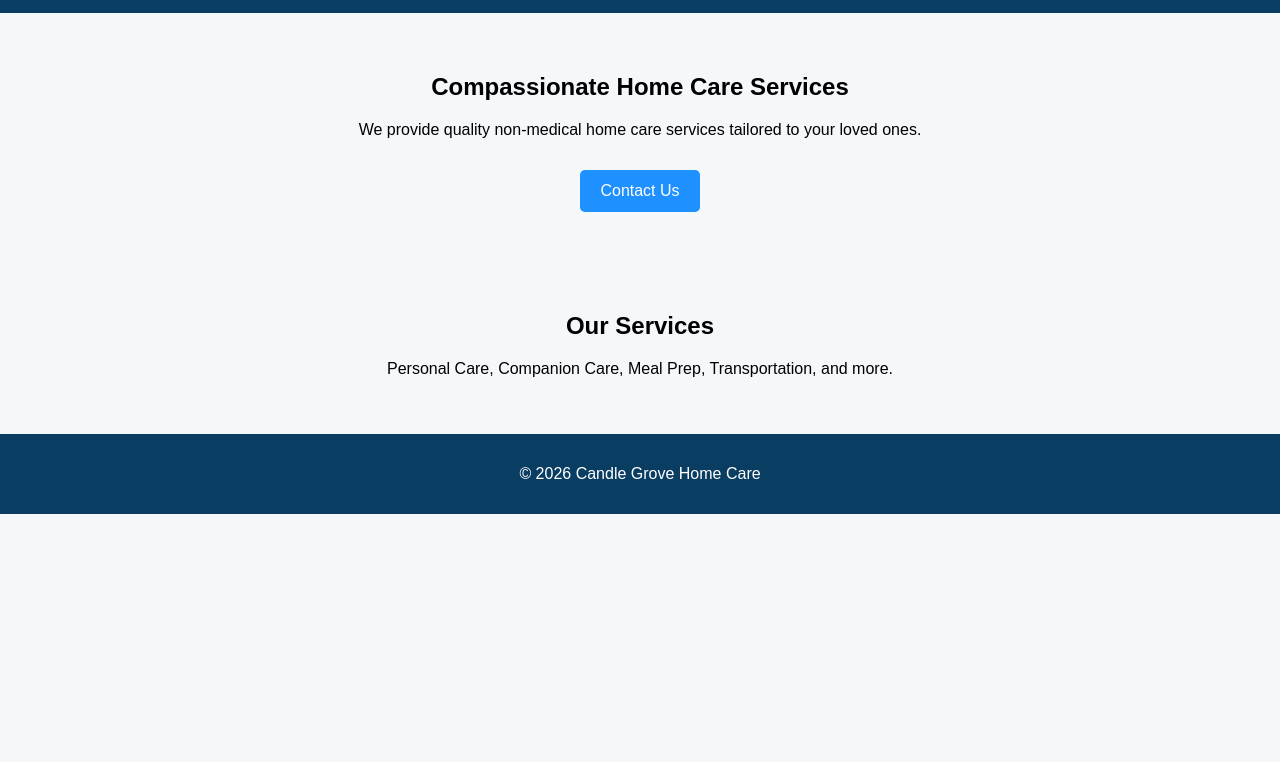
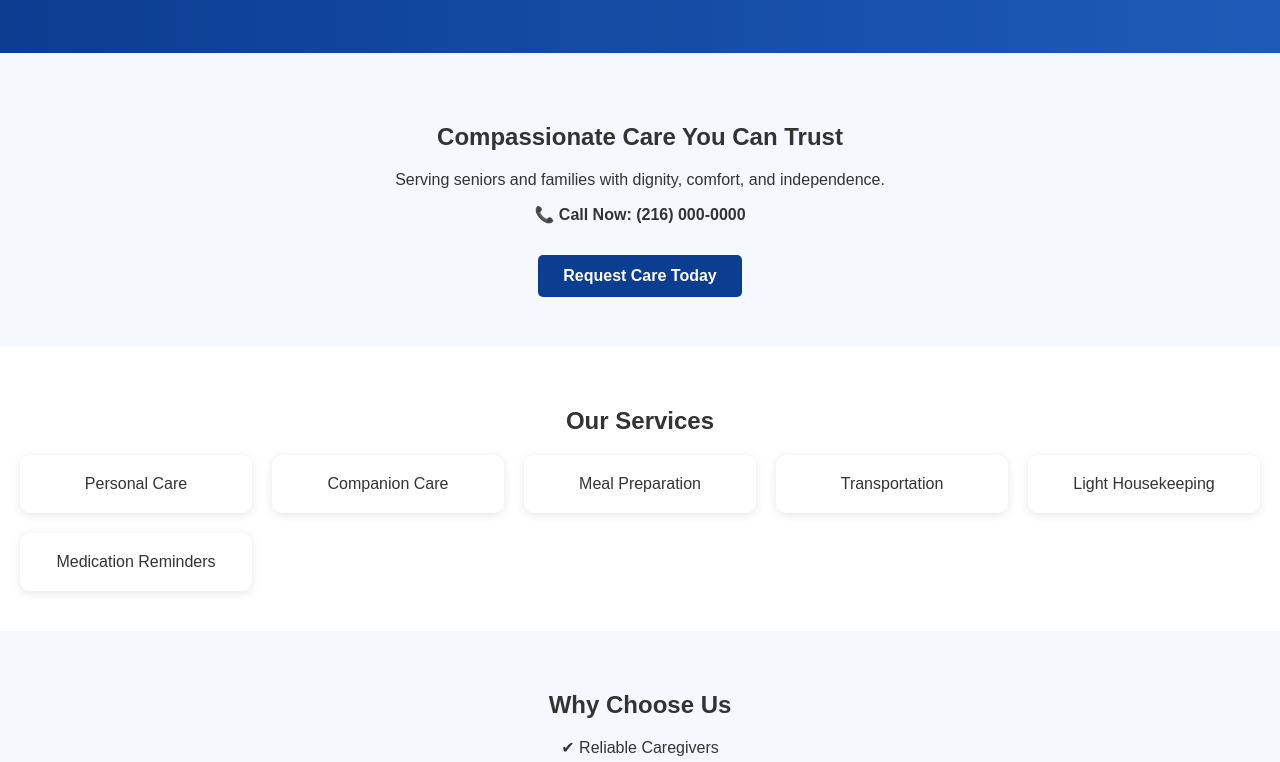
Before and after one commit to Candlegrove-cmd/candle-grove-site, a website: page index.html in a window 1280 px wide. Shown: the part 141-903 px from the top of the page. Before the commit the page ends 800 px from the top, so only its background shows below. Drawn offline with Linux system fonts and the light colour scheme.

Commit message:
Update index.html

```diff
--- a/index.html
+++ b/index.html
@@ -1,42 +1,63 @@
 <!DOCTYPE html>
-<html lang="en">
+<html>
 <head>
-  <meta charset="UTF-8">
   <title>Candle Grove Home Care</title>
-  <meta name="viewport" content="width=device-width, initial-scale=1.0">
+  <meta name="viewport" content="width=device-width, initial-scale=1">
   <style>
-    body {
-      margin: 0;
-      font-family: Arial, sans-serif;
-      background: #f4f8fb;
-    }
+    body { font-family: Arial; margin: 0; color: #333; }
+
     header {
-      background: #0a3d62;
+      background: linear-gradient(to right, #0b3d91, #1e5bb8);
       color: white;
-      padding: 20px;
+      padding: 40px 20px;
       text-align: center;
     }
-    section {
-      padding: 40px;
+
+    .hero {
+      padding: 50px 20px;
+      text-align: center;
+      background: #f5f8fc;
+    }
+
+    .btn {
+      background: #0b3d91;
+      color: white;
+      padding: 12px 25px;
+      text-decoration: none;
+      display: inline-block;
+      margin-top: 15px;
+      border-radius: 5px;
+      font-weight: bold;
+    }
+
+    .section {
+      padding: 40px 20px;
       text-align: center;
     }
-    .btn {
-      background: #1e90ff;
-      color: white;
-      padding: 12px 20px;
-      text-decoration: none;
-      border-radius: 5px;
-      display: inline-block;
-      margin-top: 15px;
+
+    .services {
+      display: grid;
+      grid-template-columns: repeat(auto-fit, minmax(200px, 1fr));
+      gap: 20px;
+      margin-top: 20px;
     }
+
+    .card {
+      background: white;
+      padding: 20px;
+      border-radius: 10px;
+      box-shadow: 0px 2px 10px rgba(0,0,0,0.1);
+    }
+
     footer {
-      background: #0a3d62;
+      background: #0b3d91;
       color: white;
       text-align: center;
       padding: 15px;
     }
   </style>
 </head>
+
 <body>
 
 <header>
@@ -44,16 +65,40 @@
   <p>Where Care Feels Like Home</p>
 </header>
 
-<section>
-  <h2>Compassionate Home Care Services</h2>
-  <p>We provide quality non-medical home care services tailored to your loved ones.</p>
-  <a class="btn" href="#">Contact Us</a>
-</section>
+<div class="hero">
+  <h2>Compassionate Care You Can Trust</h2>
+  <p>Serving seniors and families with dignity, comfort, and independence.</p>
 
-<section>
+  <p><strong>📞 Call Now: (216) 000-0000</strong></p>
+
+  <a href="#" class="btn">Request Care Today</a>
+</div>
+
+<div class="section">
   <h2>Our Services</h2>
-  <p>Personal Care, Companion Care, Meal Prep, Transportation, and more.</p>
-</section>
+
+  <div class="services">
+    <div class="card">Personal Care</div>
+    <div class="card">Companion Care</div>
+    <div class="card">Meal Preparation</div>
+    <div class="card">Transportation</div>
+    <div class="card">Light Housekeeping</div>
+    <div class="card">Medication Reminders</div>
+  </div>
+</div>
+
+<div class="section" style="background:#f5f8fc;">
+  <h2>Why Choose Us</h2>
+  <p>✔ Reliable Caregivers</p>
+  <p>✔ Affordable Private Pay Options</p>
+  <p>✔ Flexible Scheduling</p>
+  <p>✔ Dedicated to Your Loved One’s Comfort</p>
+</div>
+
+<div class="section">
+  <h2>Serving Ohio Families</h2>
+  <p>We proudly serve Cleveland and surrounding areas.</p>
+</div>
 
 <footer>
   <p>© 2026 Candle Grove Home Care</p>
```
